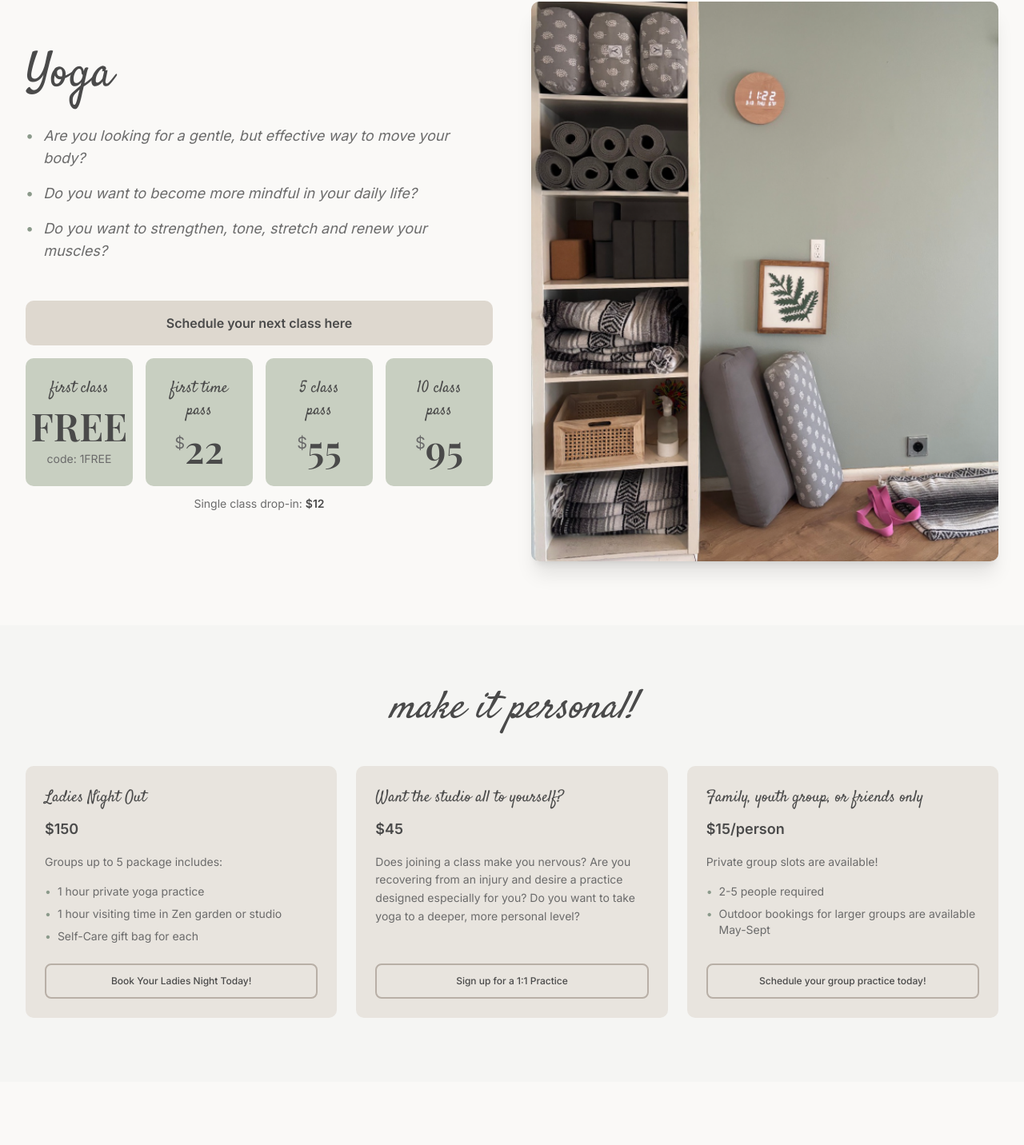
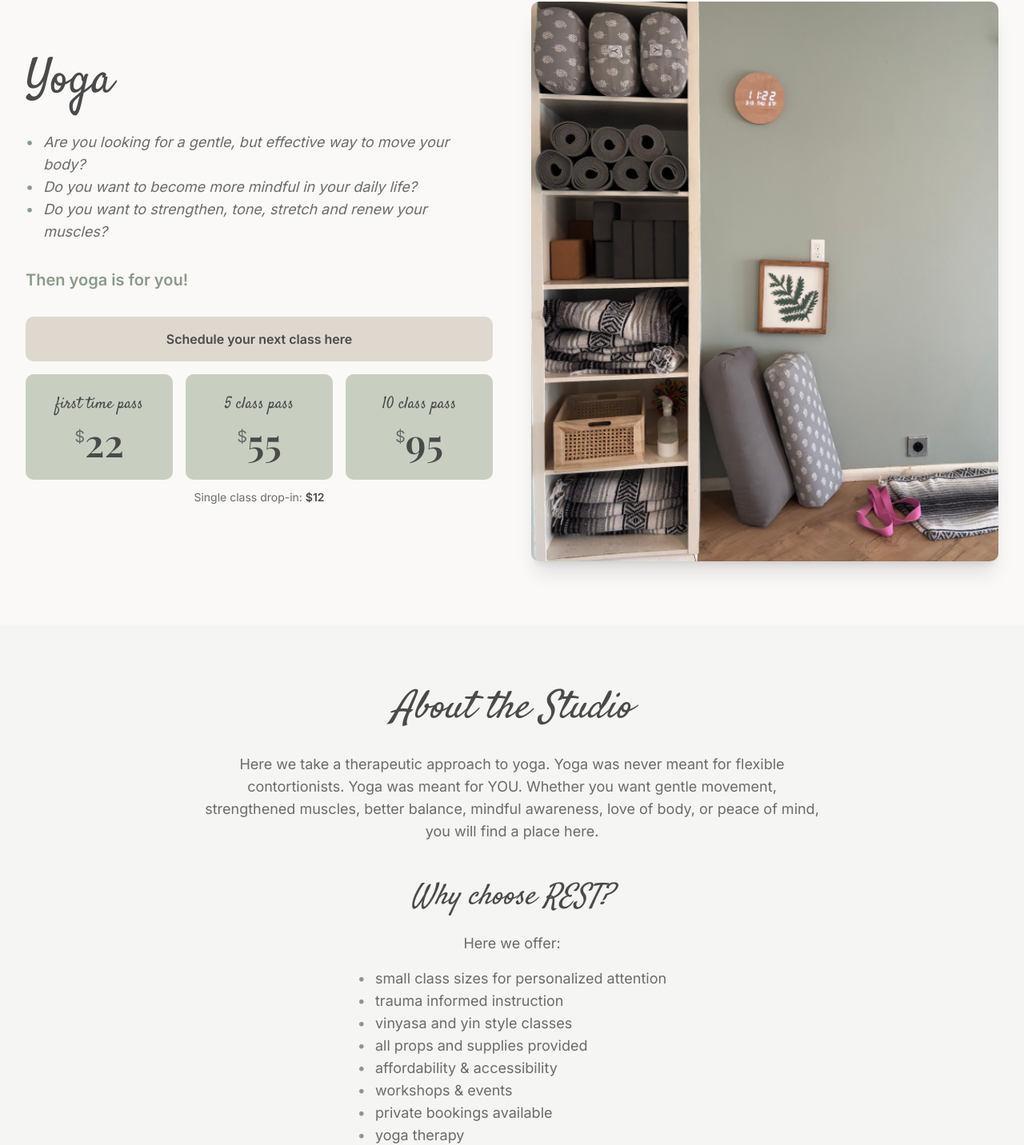
Before and after one commit to datathink/restymc, a React (Vite) app: page / in a window 1280 px wide. Shown: the part 878-2310 px from the top of the page at 80% size. Built offline with nearby package versions, Linux system fonts and the light colour scheme; a web font is replaced by a local one.

Commit message:
feat: add AboutStudio section and update navigation items

```diff
--- a/src/App.tsx
+++ b/src/App.tsx
@@ -2,6 +2,7 @@ import { Header, Footer } from "./components/layout";
 import {
     Hero,
     YogaClasses,
+    AboutStudio,
     PersonalServices,
     Workshops,
     Instructors,
@@ -15,6 +16,7 @@ function App() {
             <main>
                 <Hero />
                 <YogaClasses />
+                <AboutStudio />
                 <PersonalServices />
                 <Workshops />
                 <YogaTherapy />
--- a/src/components/layout/Header.tsx
+++ b/src/components/layout/Header.tsx
@@ -73,8 +73,8 @@ export function Header() {
                                     hover:text-rest-charcoal
                                     transition-colors duration-200
                                     relative
-                  after:content-[''] after:absolute after:bottom-[-4px] after:left-0
-                  after:w-0 after:h-[2px] after:bg-rest-warm-brown
+                                    after:content-[''] after:absolute after:-bottom-1 after:left-0
+                                    after:w-0 after:h-0.5 after:bg-rest-warm-brown
                                     after:transition-all after:duration-300
                                     hover:after:w-full
                                     "
--- /dev/null
+++ b/src/components/sections/AboutStudio.tsx
@@ -0,0 +1,71 @@
+import { useScrollAnimation } from "../../hooks/useScrollAnimation";
+
+const offerings = [
+    "small class sizes for personalized attention",
+    "trauma informed instruction",
+    "vinyasa and yin style classes",
+    "all props and supplies provided",
+    "affordability & accessibility",
+    "workshops & events",
+    "private bookings available",
+    "yoga therapy",
+];
+
+export function AboutStudio() {
+    const { ref: sectionRef, isVisible: sectionVisible } = useScrollAnimation();
+
+    return (
+        <section id="about" className="py-20 bg-rest-light-gray">
+            <div className="max-w-7xl mx-auto px-4 sm:px-6 lg:px-8">
+                <div
+                    ref={sectionRef}
+                    className={`
+                        text-center
+                        transition-all duration-700 ease-out
+                        ${
+                            sectionVisible
+                                ? "opacity-100 translate-y-0"
+                                : "opacity-0 translate-y-5"
+                        }
+                    `}
+                >
+                    <h2 className="font-script text-4xl md:text-5xl text-rest-charcoal italic mb-8">
+                        About the Studio
+                    </h2>
+
+                    <p className="text-lg text-rest-warm-gray max-w-3xl mx-auto mb-12">
+                        Here we take a therapeutic approach to yoga. Yoga was
+                        never meant for flexible contortionists. Yoga was meant
+                        for YOU. Whether you want gentle movement, strengthened
+                        muscles, better balance, mindful awareness, love of
+                        body, or peace of mind, you will find a place here.
+                    </p>
+
+                    <h3 className="font-script text-3xl md:text-4xl text-rest-charcoal italic mb-6">
+                        Why choose REST?
+                    </h3>
+
+                    <p className="text-rest-warm-gray text-lg mb-4">
+                        Here we offer:
+                    </p>
+
+                    <ul className="inline-block text-left">
+                        {offerings.map((item, index) => (
+                            <li
+                                key={index}
+                                className="flex items-start text-rest-warm-gray"
+                            >
+                                <span className="mr-3 text-rest-sage text-lg">
+                                    •
+                                </span>
+                                <span className="text-lg">{item}</span>
+                            </li>
+                        ))}
+                    </ul>
+                </div>
+            </div>
+        </section>
+    );
+}
+
+export default AboutStudio;
--- a/src/components/sections/Instructors.tsx
+++ b/src/components/sections/Instructors.tsx
@@ -5,7 +5,7 @@ export function Instructors() {
     const { ref: sectionRef, isVisible: sectionVisible } = useScrollAnimation();
 
     return (
-        <section id="about" className="py-20 bg-rest-light-gray">
+        <section id="team" className="py-20 bg-rest-light-gray">
             <div className="max-w-7xl mx-auto px-4 sm:px-6 lg:px-8">
                 <div ref={sectionRef} className="space-y-16">
                     {instructors.map((instructor, index) => (
--- a/src/components/sections/PersonalServices.tsx
+++ b/src/components/sections/PersonalServices.tsx
@@ -7,7 +7,7 @@ export function PersonalServices() {
     const { ref: cardsRef, isVisible: cardsVisible } = useScrollAnimation();
 
     return (
-        <section id="services" className="py-20 bg-rest-light-gray">
+        <section id="services" className="py-20 bg-rest-cream">
             <div className="max-w-7xl mx-auto px-4 sm:px-6 lg:px-8">
                 {/* Section Title */}
                 <div
--- a/src/components/sections/Workshops.tsx
+++ b/src/components/sections/Workshops.tsx
@@ -7,7 +7,7 @@ export function Workshops() {
     const { ref: cardsRef, isVisible: cardsVisible } = useScrollAnimation();
 
     return (
-        <section id="workshops" className="py-20 bg-rest-cream">
+        <section id="workshops" className="py-20 bg-rest-light-gray">
             <div className="max-w-7xl mx-auto px-4 sm:px-6 lg:px-8">
                 {/* Section Title */}
                 <div
--- a/src/components/sections/YogaClasses.tsx
+++ b/src/components/sections/YogaClasses.tsx
@@ -41,7 +41,7 @@ export function YogaClasses() {
                             Yoga
                         </h2>
 
-                        <ul className="space-y-4 mb-8">
+                        <ul className="mt-2 mb-8">
                             {questions.map((question, index) => (
                                 <li
                                     key={index}
@@ -59,6 +59,10 @@ export function YogaClasses() {
                                 </li>
                             ))}
                         </ul>
+
+                        <div className="font-bold mb-4 text-rest-sage text-xl">
+                            Then yoga is for you!
+                        </div>
 
                         {/* Promo Banner */}
                         <Dialog open={dialogOpen} onOpenChange={setDialogOpen}>
@@ -82,7 +86,7 @@ export function YogaClasses() {
                         {/* Pricing Cards */}
                         <div
                             ref={cardsRef}
-                            className="grid grid-cols-2 sm:grid-cols-4 gap-4"
+                            className="grid grid-cols-2 sm:grid-cols-3 gap-4"
                         >
                             {pricingTiers.map((tier, index) => (
                                 <div
@@ -107,7 +111,6 @@ export function YogaClasses() {
                                         <PricingCard
                                             name={tier.name}
                                             price={tier.price}
-                                            subtext={tier.subtext}
                                         />
                                     </a>
                                 </div>
--- a/src/components/sections/index.ts
+++ b/src/components/sections/index.ts
@@ -1,5 +1,6 @@
 export { Hero } from "./Hero";
 export { YogaClasses } from "./YogaClasses";
+export { AboutStudio } from "./AboutStudio";
 export { PersonalServices } from "./PersonalServices";
 export { Workshops } from "./Workshops";
 export { Instructors } from "./Instructors";
--- a/src/components/ui/PricingCard.tsx
+++ b/src/components/ui/PricingCard.tsx
@@ -1,16 +1,10 @@
 interface PricingCardProps {
     name: string;
     price: number | string;
-    subtext?: string;
     className?: string;
 }
 
-export function PricingCard({
-    name,
-    price,
-    subtext,
-    className = "",
-}: PricingCardProps) {
+export function PricingCard({ name, price, className = "" }: PricingCardProps) {
     return (
         <div
             className={`
@@ -31,9 +25,6 @@ export function PricingCard({
                     {price}
                 </span>
             </div>
-            {subtext && (
-                <p className="text-rest-warm-gray text-sm mt-2">{subtext}</p>
-            )}
         </div>
     );
 }
--- a/src/data/content.ts
+++ b/src/data/content.ts
@@ -1,12 +1,5 @@
 // Pricing tiers
 export const pricingTiers = [
-    {
-        id: "first-free",
-        name: "first class",
-        price: "FREE",
-        subtext: "code: 1FREE",
-        link: "https://momence.com/Rest%3AYoga-and-Mindfulness-Center/membership/First-Time-Pass/58250",
-    },
     {
         id: "first-time",
         name: "first time pass",
@@ -69,17 +62,17 @@ export const services = [
 // Workshops
 export const workshops = [
     {
+        id: "advanced",
+        title: "take your yoga practice to the next level",
+        description:
+            "Are you intimidated by arm balances or headstands? Do you want to deepen and enhance your experience with meditation? These workshops will take you where you need to go!",
+        season: "Spring",
+    },
+    {
         id: "self-love",
         title: "self-love is not selfish",
         description:
             "Studies show that self-compassion leads to deeper curiosity, the capacity to look outward, boosts our mood, and strengthens our relationship with those we love most. Come learn the Three Pillars of Self-Love & how to cultivate it in our lives.",
-        season: "Spring",
-    },
-    {
-        id: "advanced",
-        title: "take your yoga practice to the next level",
-        description:
-            "Are you intimidated by arm balances or headstands? Do you want to deepen and enhance your experience with meditation? These workshops will take you where you need to go!",
         season: "Fall",
     },
 ];
@@ -132,10 +125,11 @@ export const testimonials = [
 // Navigation items
 export const navItems = [
     { label: "Classes", href: "#classes" },
+    { label: "About", href: "#about" },
     { label: "Services", href: "#services" },
     { label: "Workshops", href: "#workshops" },
     { label: "Yoga Therapy", href: "#therapy" },
-    { label: "About", href: "#about" },
+    { label: "Team", href: "#team" },
     { label: "Contact", href: "#contact" },
 ];
 
```
Lines whose indentation alone changed are shown as unchanged.
